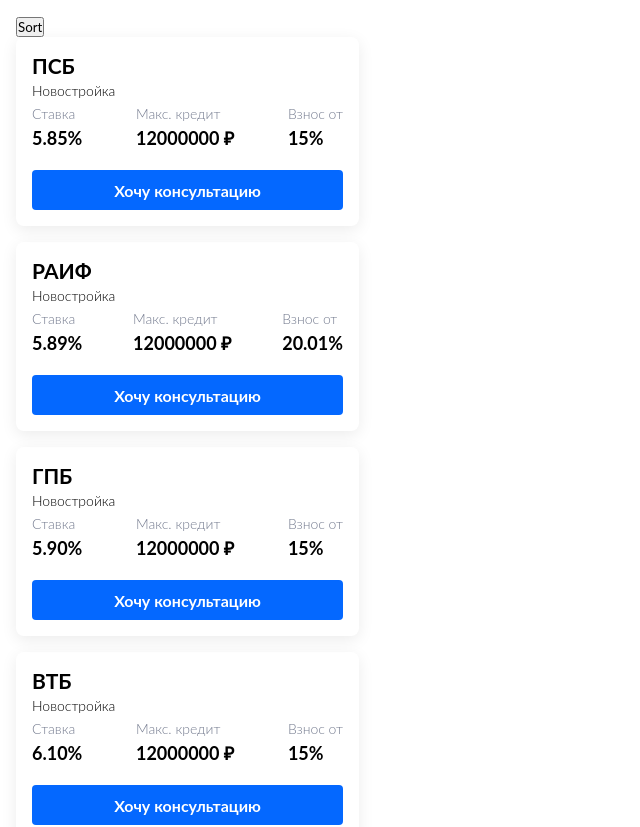
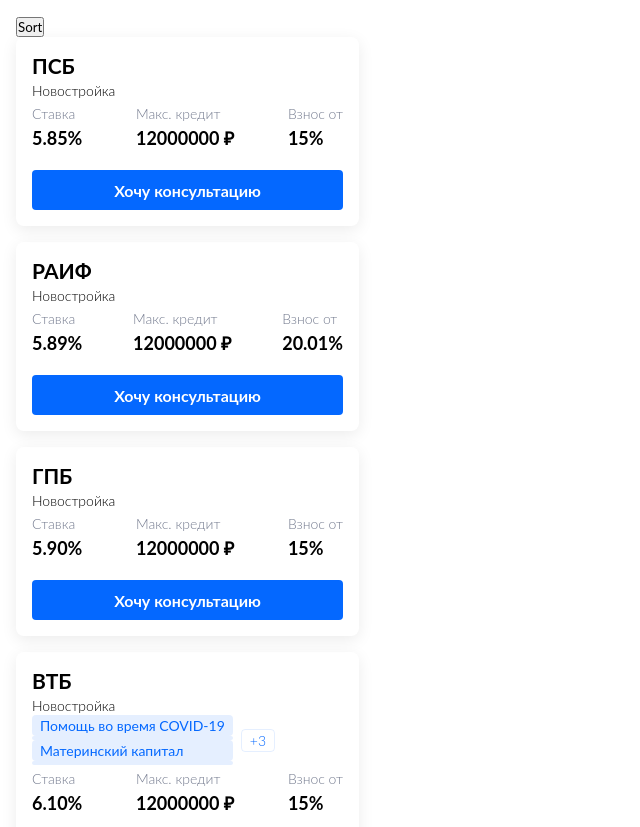
Before and after one commit to JetAMC/react-bank, a React (Create React App) app: page / in a window 1280 px wide. Shown: the top 827 px of the page, without its empty margins (0-640 px from the left). Built offline with nearby package versions, Linux system fonts and the light colour scheme.

Commit message:
added corrections

```diff
--- a/src/components/Features.js
+++ b/src/components/Features.js
@@ -1,17 +1,31 @@
 import React from 'react'
+// import OtherFeatures from './OtherFeatures';
+// import star from '../img/star.png';
 
 const featureObj = {
+    'GOS_HELP_COVID': 'Помощь во время COVID-19',
+    'MORTGAGED_PROPERTY': 'Ипотека залогового жилья',
+    'VTB-PAYMENT': 'Платить удобно',
+    'MATERNITY_CAPITAL': 'Материнский капитал',
     'VTB-ONLINE': 'Онлайн одобрение недвижимости',
-    'MATERNITY_CAPITAL': 'Материнский капитал',
-    'VTB-PAYMENT': 'Платить удобно',
-    'PAYROLL_RATE': 'Ставка для зарплатного клиента',
-    'MORTGAGED_PROPERTY': 'Ипотека залогового жилья'
+    'PAYROLL_RATE': 'Ставка для зарплатного клиента'
+
 }
 
-function Features({offer}) {
-    console.log(offer.features);
+function Features({features}) {
+    console.log(features);
     return (
-        <div>{featureObj[offer.features]}</div>
+        <div className="offer-features">
+            <div className="features">
+                {features.length >= 1 &&
+                features.map(f => <p>{featureObj[f]}</p>)
+                // <p>{featureObj[features[0]]}</p>
+                }
+            </div>
+            <div className="other-features">
+                {features.length > 1 && <span>{'+' + (features.length - 1)}</span>}
+            </div>
+        </div>
     )
 }
 
--- /dev/null
+++ b/src/components/OtherFeatures.js
@@ -0,0 +1,11 @@
+import React from 'react'
+
+function OtherFeatures({features}) {
+    return (
+        <div>
+
+        </div>
+    )
+}
+
+export default OtherFeatures
--- a/src/components/SingleOffer.js
+++ b/src/components/SingleOffer.js
@@ -16,7 +16,7 @@
     function handleClick() {
         open(offer);
     }
-
+    // console.log(offer);
     return (
         <div>
             <div className="single-offer">
@@ -24,7 +24,7 @@
                     <h3>{bankObj[offer.bankId]}</h3>
                     <span>{product}</span>
                 </div>
-                <div className="offer-features"><Features offer={offer}/></div>
+                <Features features={offer.features} />
                 <div className="offer-rates">
                     <div>
                         <span>Ставка</span>
--- a/src/index.css
+++ b/src/index.css
@@ -116,3 +116,30 @@
 .open {
   display: block;
 }
+
+.offer-features {
+  display: flex;
+  align-items: center;
+}
+
+.features p {
+  font-size: 14px;
+  font-weight: 400;
+  color: #0468FF;
+  background: rgba(4, 104, 255, 0.1);
+  border-radius: 4px;
+  padding: 2px 8px;
+  margin-right: 8px;
+}
+
+.other-features {
+  display: flex;
+}
+
+.other-features span {
+  border: 1px solid rgba(4, 104, 255, 0.1);
+  border-radius: 4px;
+  color: #0468FF;
+  padding: 2px 8px;
+  /* cursor: pointer; */
+}
```
Also changed, not shown: src/img/star.png (added).
